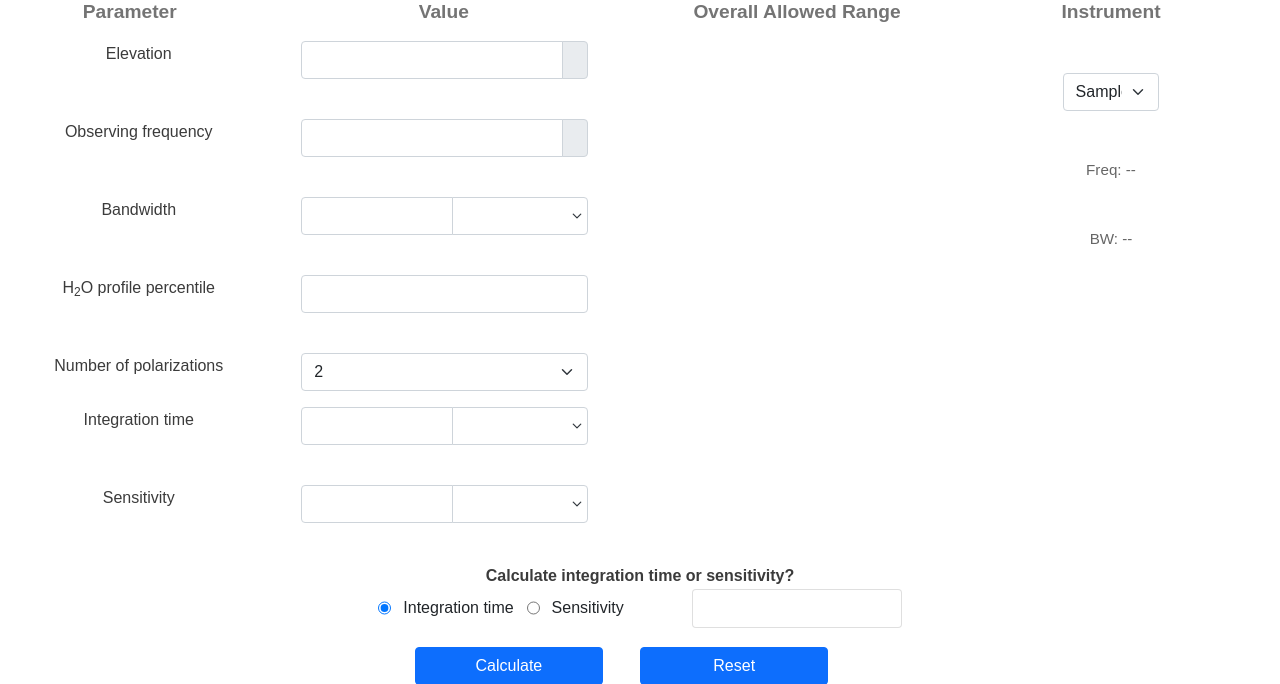
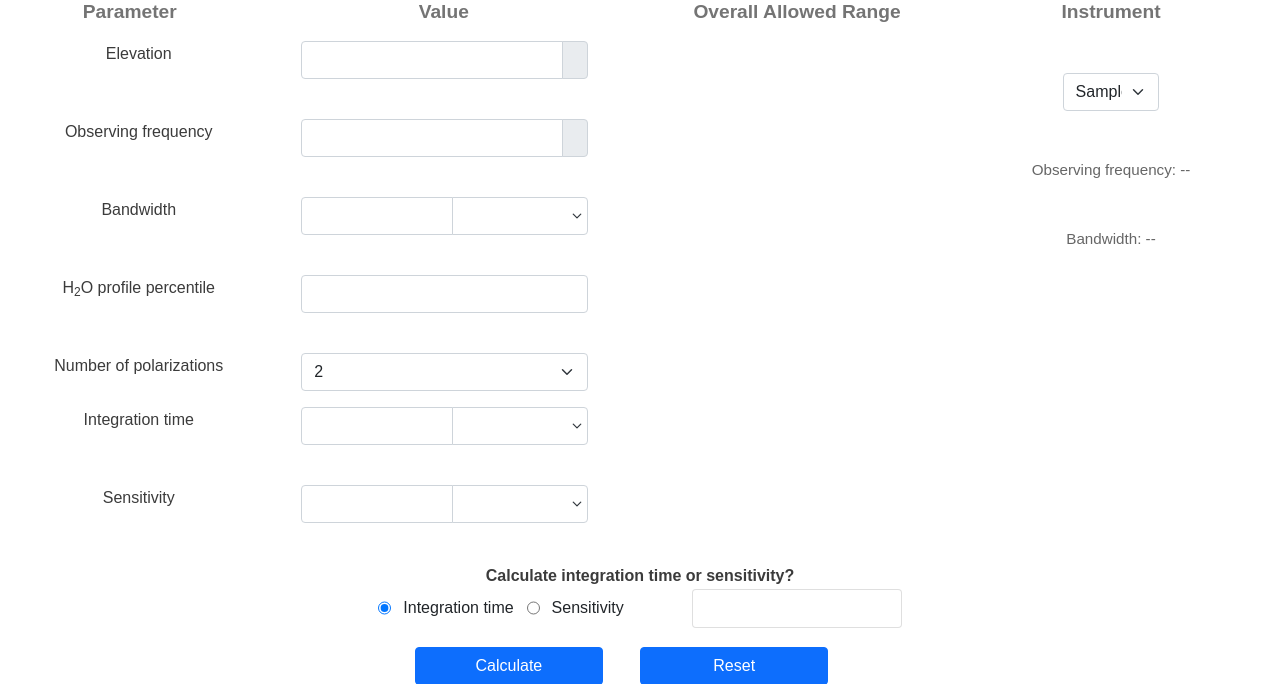
Before and after one commit to ukatc/AtLAST_sensitivity_calculator, a Python web app: template web_client/templates/sensitivity_calculator.html in a window 1280 px wide; the page is wider, and only the part inside the window is pictured. Shown: the part 323-1007 px from the top of that part. Run offline with Jinja, Linux system fonts and the light colour scheme; the template is opened without the code that fills it: most values are stand-ins (such as "Sample title", 1, 10 or a date in 2020); lists and menus that the app fills with data are empty.

Commit message:
ASC-32 Updated some UI details

```diff
--- a/web_client/scripts/calculator_ui.js
+++ b/web_client/scripts/calculator_ui.js
@@ -41,10 +41,10 @@ const updateInstrumentRangesDisplay = async (instrumentName) => {
         const bwRangeDiv = document.getElementById("bw-range");
 
         if (freqRangeDiv && ranges.freq_range) {
-            freqRangeDiv.textContent = `Freq: ${ranges.freq_range}`;
+            freqRangeDiv.textContent = `Observing frequency: ${ranges.freq_range}`;
         }
         if (bwRangeDiv && ranges.bw_range) {
-            bwRangeDiv.textContent = `BW: ${ranges.bw_range}`;
+            bwRangeDiv.textContent = `Bandwidth: ${ranges.bw_range}`;
         }
     } catch (error) {
         console.error("Error fetching instrument ranges:", error);
--- a/web_client/templates/sensitivity_calculator.html
+++ b/web_client/templates/sensitivity_calculator.html
@@ -203,18 +203,12 @@
                 </div>
                 <div class="allowed-range-info">
                   <div id="instrument-ranges-display">
-                    <div class="row justify-content-center mb-5" id="freq-range">Freq: --</div>
-                    <div class="row justify-content-center mb-5" id="bw-range">BW: --</div>
+                    <div class="row justify-content-center mb-5" id="freq-range">Observing frequency: --</div>
+                    <div class="row justify-content-center mb-5" id="bw-range">Bandwidth: --</div>
                   </div>
                 </div>
               </div>
             </div>
-            <!-- <div class="allowed-range-info">
-              <div id="instrument-ranges-display">
-                <div class="row justify-content-center mb-5" id="freq-range">Freq: --</div>
-                <div class="row justify-content-center mb-5" id="bw-range">BW: --</div>
-              </div>
-            </div> -->
           </div>
 
         </div>
```
